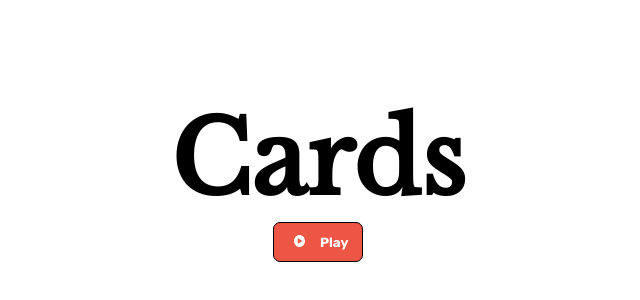
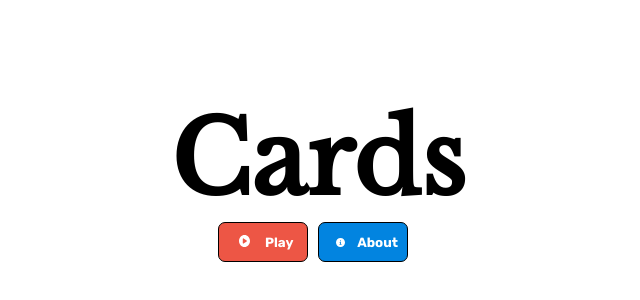
Before and after one commit to infinityideas/cards, a React (Create React App) app: page / in a window 1280 px wide. Shown: the part 62-362 px from the top of the page, without its empty margins (322-962 px from the left). Built offline with nearby package versions, Linux system fonts and the light colour scheme.

Commit message:
Added info button and router

```diff
--- a/package.json
+++ b/package.json
@@ -13,6 +13,7 @@
     "fontfaceobserver": "^2.1.0",
     "react": "^18.1.0",
     "react-dom": "^18.1.0",
+    "react-router-dom": "^6.3.0",
     "react-scripts": "5.0.1",
     "typescript": "^4.6.4",
     "web-vitals": "^2.1.4"
--- a/src/App.tsx
+++ b/src/App.tsx
@@ -14,7 +14,8 @@ class App extends React.Component<{}, {}> {
             <div>
                 <HeaderText innerText="Cards" />
                 <div id="ButtonHolder">
-                   <NavButton innerText="Play" imageSRC="play" backgroundColor="#ed5645"/>
+                   <NavButton innerText="Play" imageSRC="play" backgroundColor="#ed5645" toLink="/play"/>
+                   <NavButton innerText="About" imageSRC="about" backgroundColor="#0284e0" toLink="/about"/>
                 </div>
             </div>
         );
--- a/src/components/NavButton.tsx
+++ b/src/components/NavButton.tsx
@@ -1,5 +1,6 @@
 import React from 'react';
 import imageDict from '../scripts/imageDict';
+import { Link } from "react-router-dom";
 
 import '../styles/NavButton.css';
 
@@ -7,6 +8,7 @@ interface NavButtonProps {
     innerText: string,
     imageSRC: string,
     backgroundColor: string,
+    toLink: string,
 }
 
 class NavButton extends React.Component<NavButtonProps,{}> {
@@ -16,6 +18,7 @@ class NavButton extends React.Component<NavButtonProps,{}> {
 
     render() {
         return (
+            <Link to={this.props.toLink}>
                 <button style={{width: 90, height: 40, backgroundColor: this.props.backgroundColor, borderRadius: "7px", border: "1px solid black", color: "white", fontFamily: "Rubik"}}>
                     <table>
                         <th style={{width: "50%"}}>
@@ -26,6 +29,7 @@ class NavButton extends React.Component<NavButtonProps,{}> {
                         </th>
                     </table>
                 </button>
+            </Link>
         );
     }
 }
--- a/src/index.tsx
+++ b/src/index.tsx
@@ -1,5 +1,7 @@
 import React from 'react';
 import ReactDOM from 'react-dom/client';
+import { BrowserRouter, Routes, Route } from 'react-router-dom';
+
 import App from './App';
 
 const root = ReactDOM.createRoot(
@@ -7,6 +9,10 @@ const root = ReactDOM.createRoot(
 );
 root.render(
   <React.StrictMode>
-    <App />
+    <BrowserRouter>
+      <Routes>
+        <Route path="/" element={<App />} />
+      </Routes>
+    </BrowserRouter>
   </React.StrictMode>
 );
--- a/src/scripts/imageDict.js
+++ b/src/scripts/imageDict.js
@@ -1,7 +1,9 @@
 import playA from '../assets/images/icons/circle-play-solid.svg';
+import aboutA from '../assets/images/icons/circle-info-solid.svg';
 
 const imageDict = {
-    "play": playA
+    "play": playA,
+    "about": aboutA
 };
 
 export default imageDict;
--- a/src/styles/NavButton.css
+++ b/src/styles/NavButton.css
@@ -2,3 +2,12 @@
     font-family: Rubik;
     src: url(../assets/fonts/rubik/Rubik-VariableFont_wght.ttf);
 }
+
+button {
+    cursor: pointer;
+    margin-right: 10px;
+}
+
+button:hover {
+    filter: brightness(75%);
+}
```
Also changed, not shown: src/assets/images/icons/circle-info-solid.svg (added), 1 other file (tests, documents, lock files or other folders). Lines whose indentation alone changed are shown as unchanged.
